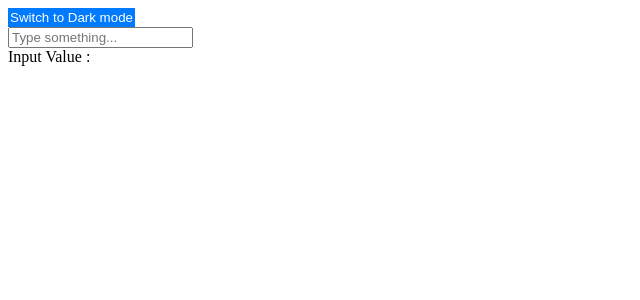
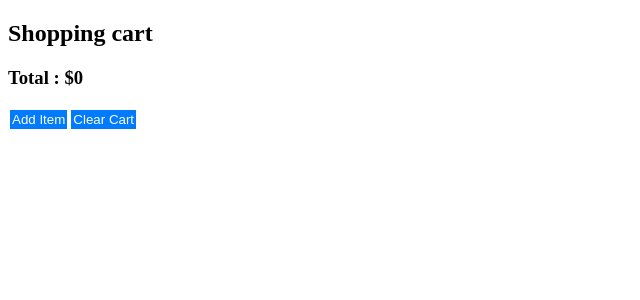
Before and after one commit to mynk-13/react-revision, a React (Vite) app in the folder All Hooks/: page / in a window 1280 px wide. Shown: the top 300 px of the page, without its empty margins (0-640 px from the left). Built offline with nearby package versions, Linux system fonts and the light colour scheme.

Commit message:
useReducer Added-simple, complex(cart)

```diff
--- /dev/null
+++ b/All Hooks/src/AllHooksRevision/HookUseReducer.jsx
@@ -0,0 +1,35 @@
+import React, {  useReducer} from 'react'
+
+
+const initialState=0;
+const countReducer=(state, action)=>{
+
+    switch(action.type){
+        case "INCREMENT" : return state+ action.value;
+        case "DECREMENT" : return state - 1;
+        case "RESET" : return 0;
+        default: return state;
+    }
+
+}
+
+const HookUseReducer = () => {
+
+    //const [count, setCount]=useState(0);
+
+    const [count, dispatch]=useReducer(countReducer, initialState);
+
+  return (
+    <div>
+        <h2>Count: {count}</h2>
+        {/* <button onClick={()=>setCount(count-1)}>-</button>
+        <button onClick={()=>setCount(count+1)}>+</button>
+        <button onClick={()=>setCount(0)}>Reset</button> */}
+        <button onClick={()=>dispatch({type:"DECREMENT"})}>-</button>
+        <button onClick={()=>dispatch({type:"INCREMENT", value:5})}>+ by 5 </button>
+        <button onClick={()=>dispatch({type:"RESET"})}>Reset</button>
+    </div>
+  )
+}
+
+export default HookUseReducer
--- /dev/null
+++ b/All Hooks/src/AllHooksRevision/HookUseReducerCart.jsx
@@ -0,0 +1,59 @@
+import React, { useReducer } from 'react'
+
+
+const initialCart=[];
+
+function cartReducer(state, action){
+    switch(action.type){
+        case "ADD_ITEM":
+            return [...state, {...action.payload, quantity :1}];
+
+        case "REMOVE_ITEM":
+            return state.filter((item)=>item.id!== action.payload.id);
+
+        case "CLEAR_CART":
+            return [];
+
+        default:
+            throw new Error(`Unhandled action type : ${action.type}`);
+    }
+}
+const HookUseReducerCart = () => {
+
+    const [cart, dispatch]=useReducer(cartReducer, initialCart);
+
+    const handleAdd=(item)=>{
+        dispatch({type:"ADD_ITEM", payload: item});
+    }
+
+    const handleRemove=(item)=>{
+        dispatch({type:"REMOVE_ITEM", payload: item});
+    }
+
+    const handleClearCart=()=>{
+        dispatch({type: "CLEAR_CART"});
+    }
+
+    const totalPrice=cart.reduce((total, item)=>total+item.price*item.quantity, 0);
+  return (
+    <div>
+        <h2>Shopping cart</h2>
+        <ul>
+            {cart.map((item)=>(
+                <li key={item.id}>
+                    <span>{item.name} - ${item.price}</span>
+                    <span>  Quantity: {item.quantity}  </span>
+                    <button onClick={()=>handleRemove(item)}>Remove</button>
+                </li>
+            ))}
+        </ul>
+        <h3>Total : ${totalPrice}</h3>
+        <button onClick={()=>
+            handleAdd({id:Date.now(), name:"New Item", price:10})
+        }>Add Item</button>
+        <button onClick={handleClearCart}>Clear Cart</button>
+    </div>
+  )
+}
+
+export default HookUseReducerCart
--- a/All Hooks/src/App.jsx
+++ b/All Hooks/src/App.jsx
@@ -1,6 +1,8 @@
 import HookUseContext from "./AllHooksRevision/HookUseContext"
 import HookUseEffect from "./AllHooksRevision/HookUseEffect"
 import HookUseLayoutEffect from "./AllHooksRevision/HookUseLayoutEffect"
+import HookUseReducer from "./AllHooksRevision/HookUseReducer"
+import HookUseReducerCart from "./AllHooksRevision/HookUseReducerCart"
 import HookUseRef from "./AllHooksRevision/HookUseRef"
 import HookUseRefvsUseState from "./AllHooksRevision/HookUseRefvsUseState"
 import HookUseState from "./AllHooksRevision/HookUseState"
@@ -15,7 +17,9 @@ function App() {
        {/* <HookUseLayoutEffect /> */}
        {/* <HookUseRef /> */}
        {/* <HookUseRefvsUseState /> */}
-       <HookUseContext />
+       {/* <HookUseContext /> */}
+       {/* <HookUseReducer /> */}
+       <HookUseReducerCart />
        </div>
   )
 }
--- a/All Hooks/src/index.css
+++ b/All Hooks/src/index.css
@@ -24,5 +24,6 @@ button{
   background-color: var(--button-bg);
   color: var(--button-text);
   border: none;
-  padding: 2px;
+  padding: 2px 2px;
+  margin: 2px 2px;
 }
```
